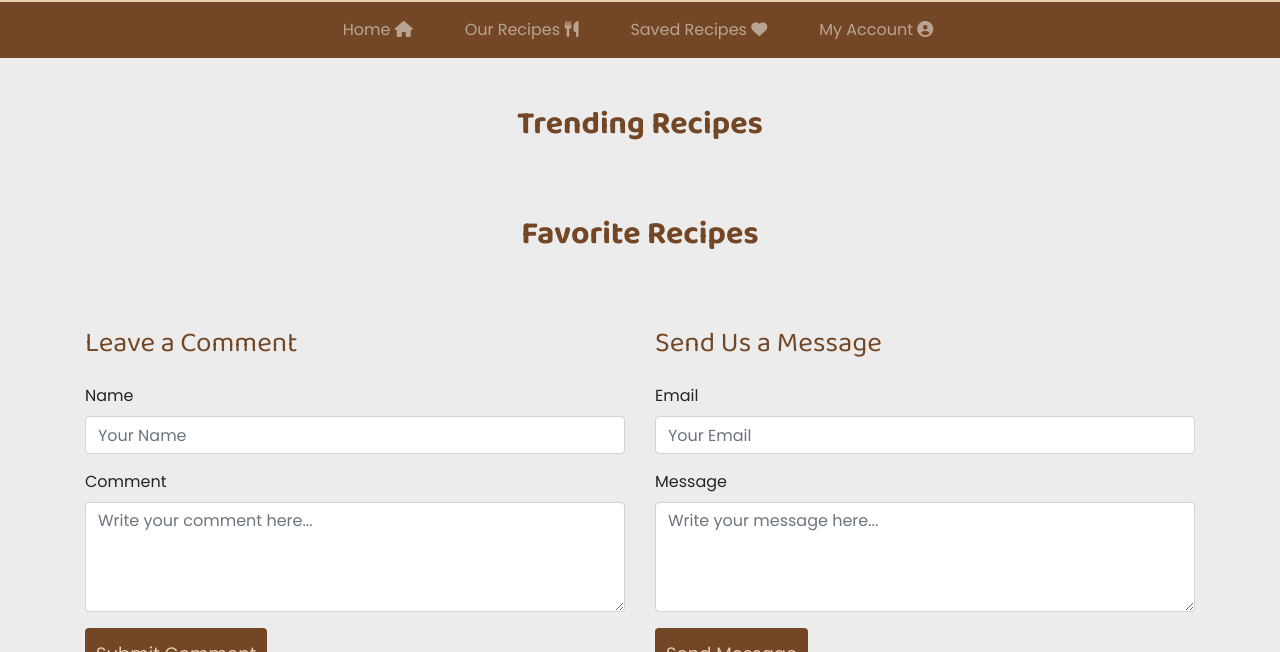
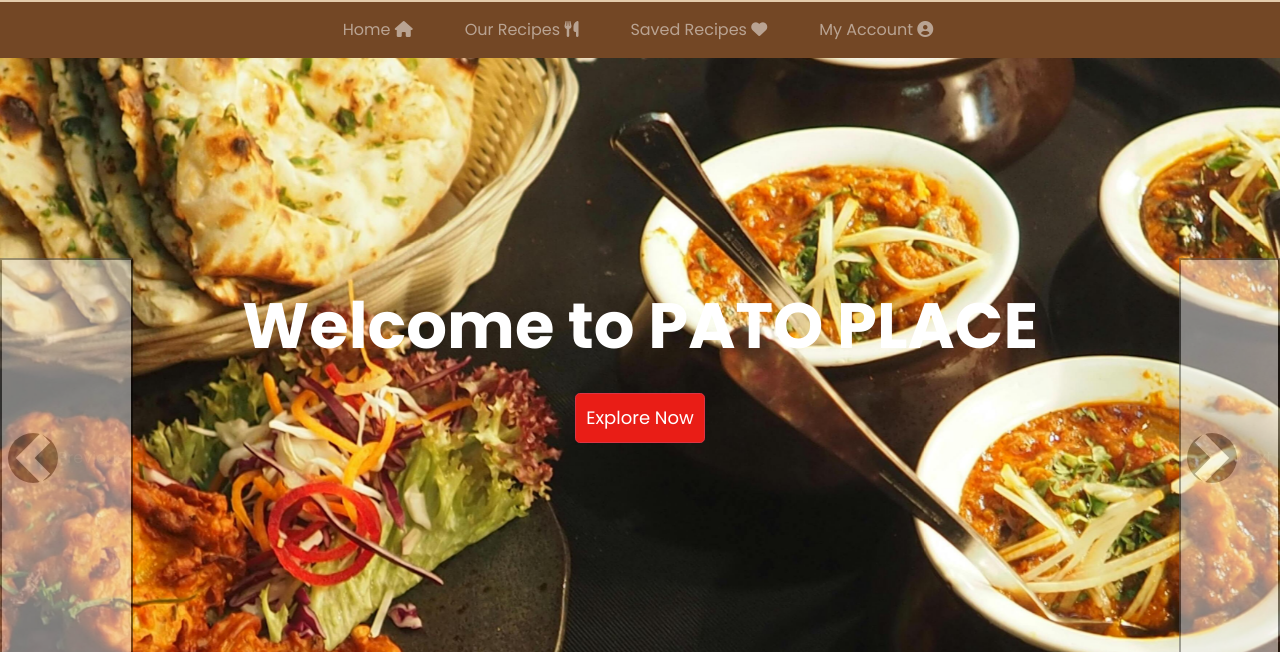
Before and after one commit to VanessaSimanta/UAS-FE-Yummy-Taste, a website: page frontend/index.html in a window 1280 px wide. Shown: the part 148-800 px from the top of the page. Drawn offline with nearby package versions, Linux system fonts and the light colour scheme; some packages are replaced by stand-ins of ours; no server answers.

Commit message:
add carousel
blm di edit

```diff
--- a/frontend/app/views/home.html
+++ b/frontend/app/views/home.html
@@ -65,6 +65,50 @@
     </div>
 </nav>
 
+<!-- Carousel Section -->
+<div id="homeCarousel" class="carousel slide carousel-fade" data-bs-ride="carousel" data-bs-interval="2000">
+    <div class="carousel-inner">
+        <!-- Slide 1 -->
+        <div class="carousel-item active" style="background-image: url('/assets/slide1.jpg');">
+            <div class="carousel-caption text-white">
+                <h1 class="animate__animated animate__fadeInDown">Welcome to PATO PLACE</h1>
+                <a href="#menu-section" class="btn btn-danger btn-lg animate__animated animate__fadeInUp">Explore Now</a>
+            </div>
+        </div>
+        <!-- Slide 2 -->
+        <div class="carousel-item" style="background-image: url('/assets/slide2.jpg');">
+            <div class="carousel-caption text-white">
+                <h1 class="animate__animated animate__fadeInDown">Welcome to PATO PLACE</h1>
+                <a href="#menu-section" class="btn btn-danger btn-lg animate__animated animate__fadeInUp">Explore Now</a>
+            </div>
+        </div>
+        <!-- Slide 3 -->
+        <div class="carousel-item" style="background-image: url('/assets/slide3.jpg');">
+            <div class="carousel-caption text-white">
+                <h1 class="animate__animated animate__fadeInDown">Welcome to PATO PLACE</h1>
+                <a href="#menu-section" class="btn btn-danger btn-lg animate__animated animate__fadeInUp">Explore Now</a>
+            </div>
+        </div>
+    </div>
+
+    <!-- Indicators -->
+    <div class="carousel-indicators">
+        <button type="button" data-bs-target="#homeCarousel" data-bs-slide-to="0" class="active" aria-current="true" aria-label="Slide 1"></button>
+        <button type="button" data-bs-target="#homeCarousel" data-bs-slide-to="1" aria-label="Slide 2"></button>
+        <button type="button" data-bs-target="#homeCarousel" data-bs-slide-to="2" aria-label="Slide 3"></button>
+    </div>
+
+    <!-- Controls -->
+    <button class="carousel-control-prev" type="button" data-bs-target="#homeCarousel" data-bs-slide="prev">
+        <span class="carousel-control-prev-icon" aria-hidden="true"></span>
+        <span class="visually-hidden">Previous</span>
+    </button>
+    <button class="carousel-control-next" type="button" data-bs-target="#homeCarousel" data-bs-slide="next">
+        <span class="carousel-control-next-icon" aria-hidden="true"></span>
+        <span class="visually-hidden">Next</span>
+    </button>
+</div>
+
 <!-- Trending Recipes Section -->
 <section class="container mt-5" ng-controller="recipesCtrl">
     <h2 class="text-center mb-4 font-weight-bold" style="color: #734725; font-family: 'Baloo 2', cursive;">Trending Recipes</h2>
@@ -85,6 +129,7 @@
         </div>
     </div>
 </section>
+
 
 <!-- Favorite Recipes Section -->
 <section class="container mt-5" ng-controller="recipesCtrl">
--- a/frontend/index.html
+++ b/frontend/index.html
@@ -11,8 +11,11 @@
     <script src="https://cdn.jsdelivr.net/npm/bootstrap@5.3.0-alpha3/dist/js/bootstrap.bundle.min.js"></script>
     <script src="https://cdn.jsdelivr.net/npm/jwt-decode@3.1.2/build/jwt-decode.min.js"></script>
     <link rel="stylesheet" href="https://cdnjs.cloudflare.com/ajax/libs/font-awesome/6.0.0-beta3/css/all.min.css">
+    <link href="https://cdn.jsdelivr.net/npm/bootstrap@5.3.2/dist/css/bootstrap.min.css">
+    <link rel="stylesheet" href="https://cdnjs.cloudflare.com/ajax/libs/animate.css/4.1.1/animate.min.css">
     <link href="https://fonts.googleapis.com/css2?family=Baloo+2:wght@400;700&display=swap" rel="stylesheet">
     <link rel="stylesheet" href="styles/style.css">
+    <script src="https://cdn.jsdelivr.net/npm/bootstrap@5.3.2/dist/js/bootstrap.bundle.min.js"></script>
     <script src="app/app.js"></script>
     <script src="app/controllers/loginCtrl.js"></script>
     <script src="app/controllers/signUpCtrl.js"></script>
--- a/frontend/styles/style.css
+++ b/frontend/styles/style.css
@@ -34,10 +34,61 @@ body {
     color: #fff !important;
 }
 
+/* home style*/
 .carousel-item {
-    transition: opacity 0.3s ease-in-out;
-  }
+    height: 100vh;
+    background-size: cover;
+    background-position: center;
+    transition: opacity 1s ease-in-out;
+}
+.carousel-caption {
+    top: 50%;
+    transform: translateY(-50%);
+    text-align: center;
+}
+.carousel-caption h1 {
+    font-size: 4rem;
+    font-weight: bold;
+}
+.carousel-caption a {
+    margin-top: 20px;
+}
 
+.carousel-control-prev-icon,
+    .carousel-control-next-icon {
+        background-color: rgba(0, 0, 0, 0.5); /* Warna gelap semi-transparan */
+        border-radius: 50%; /* Membuat tombol berbentuk bulat */
+        width: 50px;
+        height: 50px;
+        display: flex;
+        align-items: center;
+        justify-content: center;
+    }
+
+    .carousel-control-prev,
+    .carousel-control-next {
+        width: auto; /* Menghapus lebar default yang memanjang */
+        height: auto;
+        top: 50%; /* Agar berada di tengah vertikal */
+        transform: translateY(-50%);
+    }
+
+    .carousel-control-prev:hover .carousel-control-prev-icon,
+    .carousel-control-next:hover .carousel-control-next-icon {
+        background-color: rgba(255, 0, 0, 0.8); /* Memberikan efek hover */
+    }
+
+    .carousel-control-prev-icon::after {
+        content: '\2039'; /* Simbol panah kiri */
+        font-size: 25px;
+        color: white;
+    }
+
+    .carousel-control-next-icon::after {
+        content: '\203A'; /* Simbol panah kanan */
+        font-size: 25px;
+        color: white;
+    }
 
 @media only screen and (max-width: 768px){
      .box-area{
```
Also changed, not shown: frontend/assets/slide1.jpg (added), frontend/assets/slide2.jpg (added), 1 other file.
